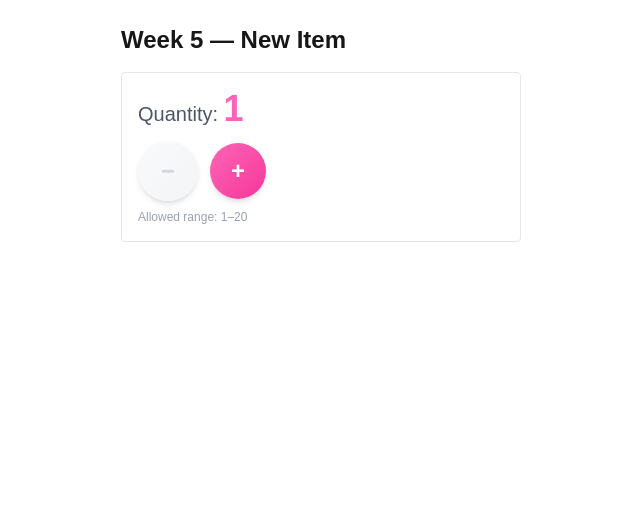
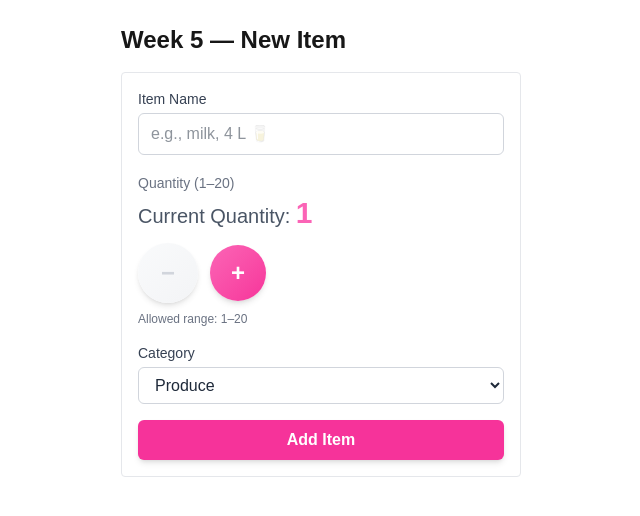
Before and after one commit to Xujun-Wang/cprg306-assignments, a Next.js app: page /week-5 in a window 1280 px wide. Shown: the top 516 px of the page, without its empty margins (319-959 px from the left). Built offline with nearby package versions, Linux system fonts and the light colour scheme.

Commit message:
added form function

```diff
--- a/app/week-5/new-item.js
+++ b/app/week-5/new-item.js
@@ -10,6 +10,15 @@ export default function NewItem() {
   // quantity field
   const [quantity, setQuantity] = useState(1);
 
+  // category field
+  const [category, setCategory] = useState("Produce");
+
+  // name handlers
+  const updateItemName = (e) => {
+    setName(e.target.value);
+  }
+
+  // quantity handlers
   const increment = () => {
       if (quantity < 20) {
           setQuantity(quantity + 1);
@@ -22,19 +31,57 @@ export default function NewItem() {
       }
   }
 
-    // category field
-    const [category, setCategory] = useState("Produce");
+  // category handlers
+  const updateItemCategory = (e) => {
+    setCategory(e.target.value);
+  }
+
+    // form submission handler
+    const handleSubmit = (e) => {
+      e.preventDefault();
+
+      const item = {
+        name,
+        quantity,
+        category
+      };
+
+      console.log(item);
+      alert(`Item: ${name}\nQuantity: ${quantity}\nCategory: ${category}`);
+
+      setName("");
+      setQuantity(1);
+      setCategory("Produce");
+    }
 
   return (
-      <section className="rounded border border-gray-200 p-4 bg-white">
+    <form onSubmit={handleSubmit} className="rounded border border-gray-200 p-4 bg-white">
+      {/* name */}
+      <div className="mb-4">
+        <label htmlFor="name" className="block text-sm font-medium text-gray-700 mb-1">
+          Item Name
+        </label>
+        <input
+          type="text"
+          id="name"
+          value={name}
+          onChange={updateItemName}
+          required
+          className="text-gray-800 w-full px-3 py-2 border border-gray-300 rounded-md focus:outline-none focus:ring-2 focus:ring-pink-400 focus:border-transparent"
+          placeholder="e.g., milk, 4 L 🥛"
+        />
+      </div>
+
+      {/* quantity */}
+      <div>
+        <label htmlFor="quantity" className="text-sm text-gray-500">Quantity (1–20)</label>
         <p className="mb-3">
-            <span className="text-xl text-gray-600">Quantity: </span>
-            <span className="text-4xl font-bold text-pink-400">{quantity}</span>
+            <span className="text-xl text-gray-600">Current Quantity: </span>
+            <span className="text-3xl font-bold text-pink-400">{quantity}</span>
         </p>
         <div className="flex items-center gap-3">
-            {/* new css style */}
-            {/* <button className="rounded px-4 py-2 bg-gray-200 hover:bg-gray-300 disabled:bg-gray-100 disabled:text-gray-400" aria-label="Decrease quantity" disabled={quantity === 1} onClick={decrement}>-</button> */}
           <button
+            type="button"
             className="w-15 h-15 rounded-full bg-gradient-to-br from-gray-100 to-gray-200 hover:from-gray-200 hover:to-gray-300 disabled:from-gray-50 disabled:to-gray-100 disabled:text-gray-300 disabled:cursor-not-allowed text-gray-700 font-bold text-2xl shadow-md hover:shadow-lg transition-all duration-200 active:scale-95"
             aria-label="Decrease quantity"
             disabled={quantity === 1}
@@ -42,8 +89,9 @@ export default function NewItem() {
           >
             −
           </button>
-            {/* <button className="rounded px-4 py-2 bg-blue-500 hover:bg-blue-600 text-white disabled:bg-blue-200" aria-label="Increase quantity" disabled={quantity === 20} onClick={increment}>+</button> */}
+
           <button
+            type="button"
             className="w-14 h-14 rounded-full bg-gradient-to-br from-pink-400 to-pink-500 hover:from-pink-500 hover:to-pink-600 disabled:from-pink-50 disabled:to-pink-300 disabled:cursor-not-allowed text-white font-bold text-2xl shadow-md hover:shadow-lg transition-all duration-200 active:scale-95"
             aria-label="Increase quantity"
             disabled={quantity === 20}
@@ -52,7 +100,42 @@ export default function NewItem() {
             +
           </button>
         </div>
-        <p className="mt-2 text-xs text-gray-400">Allowed range: 1–20</p>
-      </section>
+        <p className="mt-2 text-xs text-gray-500">Allowed range: 1–20</p>
+      </div>
+
+      {/* category */}
+      <div>
+        <label htmlFor="category" className="block text-sm font-medium text-gray-700 mt-4 mb-1">
+          Category
+        </label>
+        <select
+          id="category"
+          value={category}
+          onChange={updateItemCategory}
+          required
+          className="text-gray-800 w-full px-3 py-2 border border-gray-300 rounded-md focus:outline-none focus:ring-2 focus:ring-pink-400 focus:border-transparent"
+        >
+          <option value="Produce">Produce</option>
+          <option value="Dairy">Dairy</option>
+          <option value="Bakery">Bakery</option>
+          <option value="Meat">Meat</option>
+          <option value="Frozen Foods">Frozen Foods</option>
+          <option value="Canned Goods">Canned Goods</option>
+          <option value="Dry Goods">Dry Goods</option>
+          <option value="Beverages">Beverages</option>
+          <option value="Snacks">Snacks</option>
+          <option value="Household">Household</option>
+          <option value="Other">Other</option>
+        </select>
+      </div>
+
+      {/* submit button */}
+      <button
+        type="submit"
+        className="w-full mt-4 px-4 py-2 bg-pink-500 hover:bg-pink-600 text-white font-semibold rounded-md shadow-md hover:shadow-lg transition-all duration-200"
+      >
+        Add Item
+      </button>
+    </form>
   );
 }
```
Lines whose indentation alone changed are shown as unchanged.
